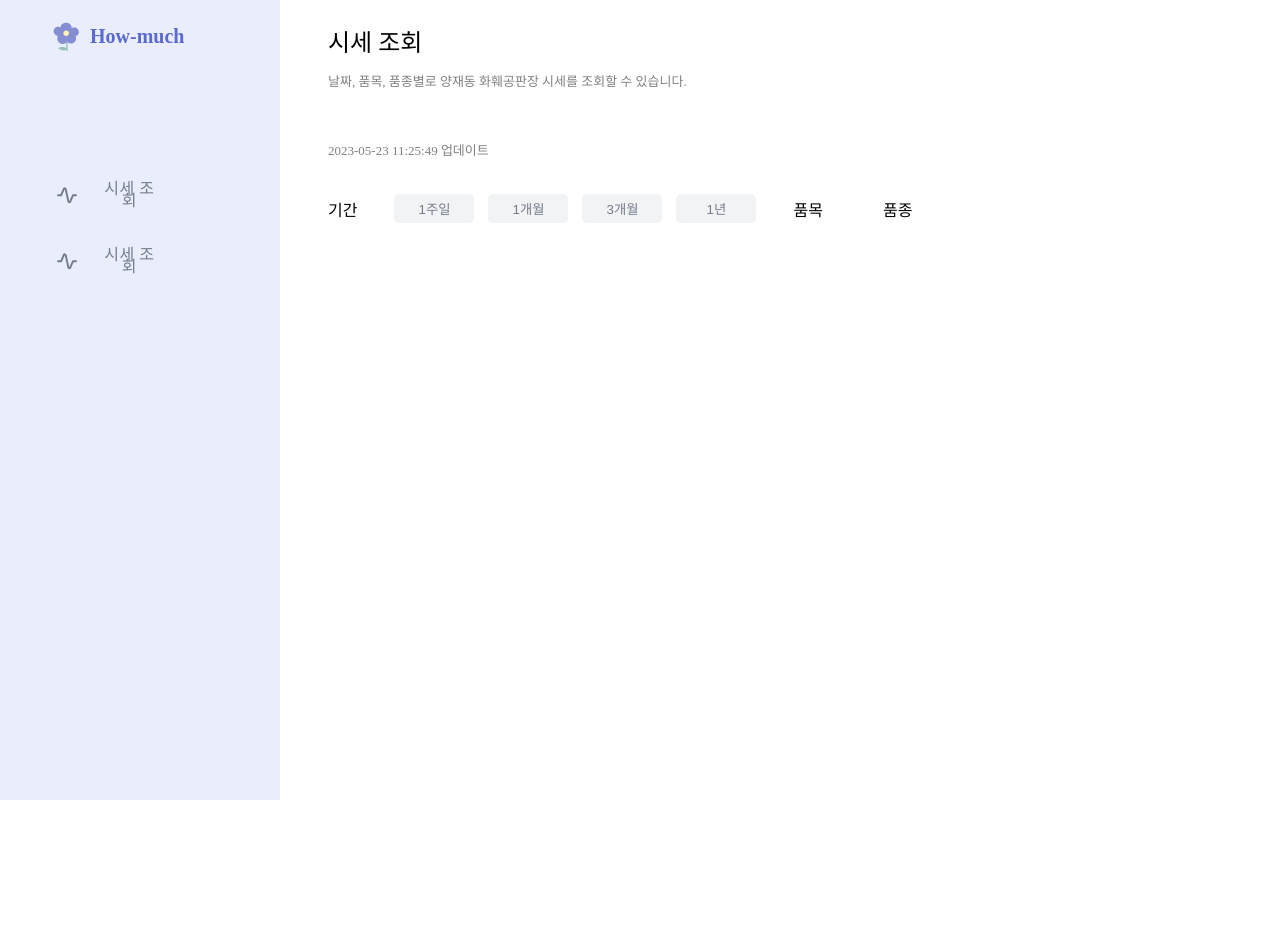
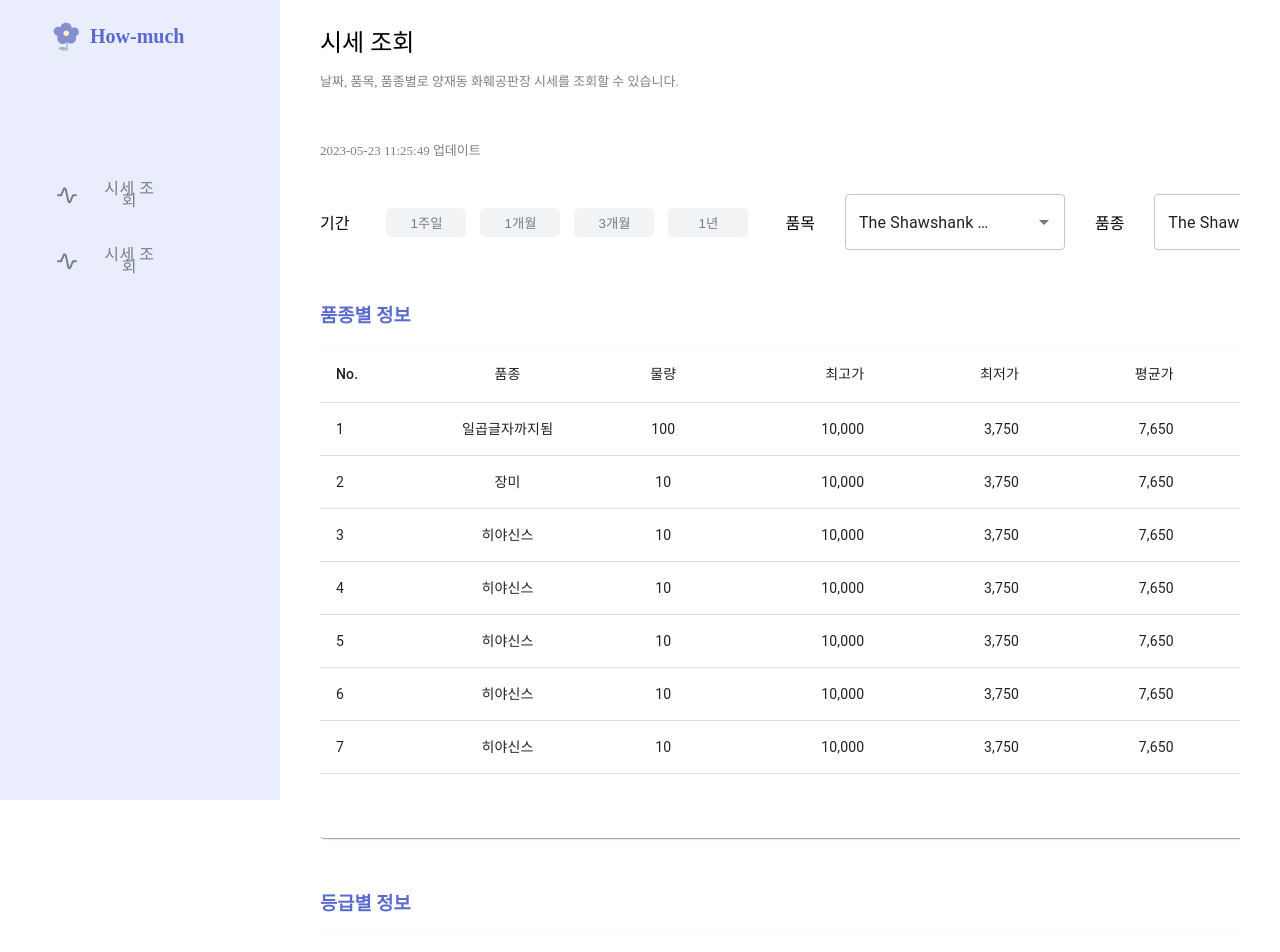
Before and after one commit to boazhowmuch/frontend, a Next.js app: page /prices in a window 1280 px wide. Shown: the top 952 px of the page. Before the commit the page ends 800 px from the top, so only its background shows below. Built offline with nearby package versions, Linux system fonts and the light colour scheme.

Commit message:
Design: 시세조회 페이지 테이블 구성

```diff
--- a/pages/prices.tsx
+++ b/pages/prices.tsx
@@ -1,6 +1,8 @@
 import styles from "@styles/Prices.module.scss";
 import Button from "components/Button";
+import Dropdown from "components/Dropdown";
 import SideBar from "components/SideBar";
+import StickyHeadTable from "components/Table";
 
 const Prices = () => {
   return (
@@ -24,11 +26,21 @@ const Prices = () => {
           </div>
           <div className={styles.product}>
             <div className={styles.optionName}>품목</div>
+            <Dropdown/>
           </div>
           <div className={styles.species}>
             <div className={styles.optionName}>품종</div>
+            <Dropdown/>
           </div>
         </div>
+       <div className={styles.table}>
+        <h3 className={styles.tableName}>품종별 정보</h3>
+        <StickyHeadTable/>
+       </div>
+       <div className={styles.table}>
+        <h3 className={styles.tableName}>등급별 정보</h3>
+        <StickyHeadTable/>
+       </div>
       </div>
     </>
   );
--- a/styles/Prices.module.scss
+++ b/styles/Prices.module.scss
@@ -3,6 +3,7 @@ $gray-color: #808080;
 .body {
 	margin-left: 320px; // sideBar의 width 이상
 	margin-right: 40px;
+	overflow-x: scroll;
 }
 
 .titleBox {
@@ -26,6 +27,7 @@ $gray-color: #808080;
 	color: $gray-color;
 	margin-top: 50px;
 	margin-bottom: 35px;
+	white-space: nowrap;
 }
 
 .optionBar {
@@ -54,3 +56,11 @@ $gray-color: #808080;
 	white-space: nowrap;
 	margin-right: 30px;
 }
+
+.table {
+	margin: 50px 0;
+}
+
+.tableName {
+	color: #5A6ACF;
+}
--- a/styles/globals.scss
+++ b/styles/globals.scss
@@ -5,6 +5,8 @@
 }
 
 body {
+  padding: 0;
+  margin: 0;
   font-family: NanumSquareRound;
   font-weight: 500;
 }
```
Also changed, not shown: components/SideBar/styles.module.scss (line endings or trailing spaces).
